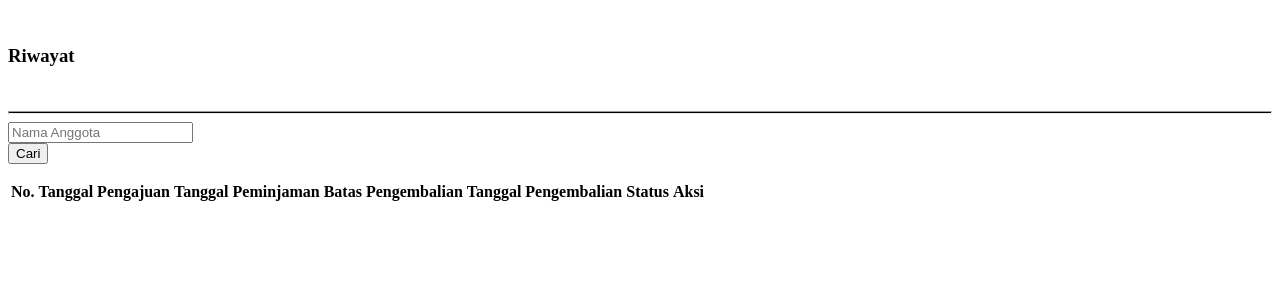
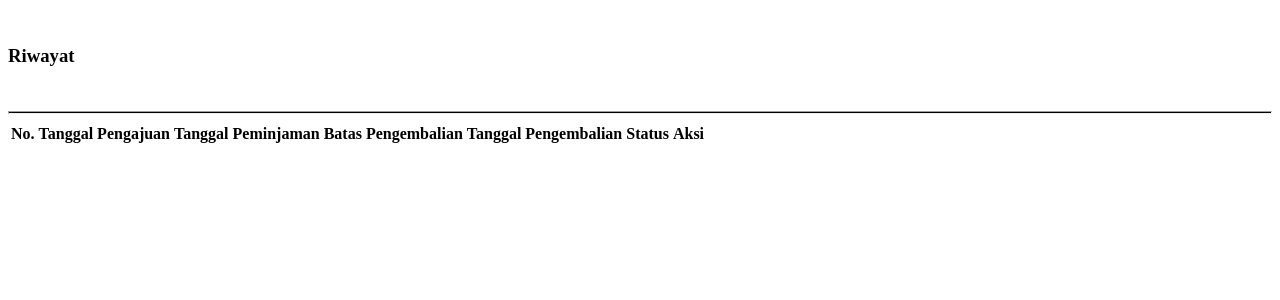
Before and after one commit to CFathurrohman/MANUT_RUANGBACA_TI_2D, a PHP site: page /manut_ruangbaca_ti_2d/views/buku_riwayat/index.php in a window 1280 px wide. Shown: the top 300 px of the page. Run offline with PHP 8.4, Linux system fonts and the light colour scheme; the template is opened without the code that fills it, so the values that code supplies are empty; some libraries are stand-ins or nearby versions.

Commit message:
added shadows on almost every view

```diff
--- a/app/views/buku/read.php
+++ b/app/views/buku/read.php
@@ -14,7 +14,7 @@
                 margin-left: 60vw;
             }
         </style>
-        <div class="card mb-3">
+        <div class="card mb-3 shadow">
           <div class="row g-0" style="height: 70vh;">
                 <div class="col-md-3">
                     <img src="<?= BASEURL; ?>/img/<?= $data['buku']['gambar_buku']; ?>" class="img-fluid rounded-start" alt="...">
@@ -36,8 +36,8 @@
                     </ul>
                     <?php if (isset($_SESSION['level']) && $_SESSION['level'] == 'admin') : ?>
                         <!-- <div class="card-body text-end">
-        <a href="#" class="btn btn-warning col-1">Edit</a>
-    </div> -->
+          <a href="#" class="btn btn-warning col-1">Edit</a>
+         </div> -->
                     <?php elseif (isset($_SESSION['level']) && $_SESSION['level'] == 'anggota') : ?>
                         <div class="pinjamButton">
                             <div class="card-body d-flex justify-content-end">
--- a/app/views/buku_diajukan/index.php
+++ b/app/views/buku_diajukan/index.php
@@ -6,7 +6,7 @@
     <div></div>
 </div>
 <br><br>
-<div class="col mb-3 mx-3">
+<div class="col mb-3 mx-3 shadow">
     <div class="content-title">
         <h3>Daftar Buku Diajukan</h3>
     </div>
--- a/app/views/buku_diajukan/read/index.php
+++ b/app/views/buku_diajukan/read/index.php
@@ -3,7 +3,7 @@
         <br>
         <a href="javascript:history.go(-1)" class="btn btn-primary">Kembali</a>
         <br><br>
-        <div class="card mb-3">
+        <div class="card mb-3 shadow">
 
             <?php foreach ( $data['buku'] as $book): ?>
                 <div class="row g-0">
--- a/app/views/buku_dipinjam/index.php
+++ b/app/views/buku_dipinjam/index.php
@@ -11,7 +11,7 @@
     <h3>Daftar Buku Dipinjam</h3>
 </div>
 <br>
-<div class="row row-cols-md-6 row-cols-2 gx-4 p-5">
+<div class="row row-cols-md-6 row-cols-2 gx-4 p-5 shadow   ">
     <?php foreach ($data['buku'] as $buku) : ?>
         <div class="col mb-3">
             <div style="box-shadow: 0 0.5px 0.5px 0 rgba(0, 0, 0, 0.25);" class="card h-100">
--- a/app/views/buku_dipinjam/read/index.php
+++ b/app/views/buku_dipinjam/read/index.php
@@ -3,7 +3,7 @@
         <br>
         <a href="javascript:history.go(-1)" class="btn btn-primary">Kembali</a>
         <br><br>
-        <div class="card mb-3">
+        <div class="card mb-3 shadow">
 
             <?php foreach ( $data['buku'] as $book): ?>
                 <div class="row g-0">
--- a/app/views/buku_riwayat/index.php
+++ b/app/views/buku_riwayat/index.php
@@ -20,20 +20,8 @@
         </div>
     </div>
 
-    <div class="row mb-3">
-        <div class="col-lg-12 d-flex justify-content-end">
-            <form action="<?= BASEURL; ?>/riwayat/cari" method="post" class="d-flex">
-                <div class="input-group">
-                    <input type="text" class="form-control" placeholder="Nama Anggota" name="keyword" id="keyword" autocomplete="off">
-                    <div class="input-group-append">
-                        <button class="btn btn-outline-secondary" type="submit" id="tombolCari">Cari</button>
-                    </div>
-                </div>
-            </form>
-        </div>
-    </div>
 
-    <div class="table-responsive">
+    <div class="table-responsive shadow">
         <table class="table table-bordered">
             <thead class="thead-white">
                 <tr>
--- a/app/views/buku_riwayat/read/index.php
+++ b/app/views/buku_riwayat/read/index.php
@@ -3,7 +3,7 @@
         <br>
         <a href="javascript:history.go(-1)" class="btn btn-primary">Kembali</a>
         <br><br>
-        <div class="card mb-3">
+        <div class="card mb-3 shadow">
             <?php foreach ( $data['buku'] as $book): ?>
                 <div class="row g-0">
                     <div class="col-md-4">
--- a/app/views/buku_simpan/read/index.php
+++ b/app/views/buku_simpan/read/index.php
@@ -3,7 +3,7 @@
         <br>
         <a href="javascript:history.go(-1)" class="btn btn-primary">Kembali</a>
         <br><br>
-        <div class="card mb-3">
+        <div class="card mb-3 shadow">
             <div class="row g-0">
                 <div class="col-md-4">
                 <td><img src="<?= BASEURL; ?>/img/<?= $data['buku']['gambar_buku']; ?>" class="card-img-top" alt="" style="width: 195px; height: 300px"></td>
--- a/app/views/keranjang/read/index.php
+++ b/app/views/keranjang/read/index.php
@@ -3,7 +3,7 @@
         <br>
         <a href="javascript:history.go(-1)" class="btn btn-primary">Kembali</a>
         <br><br>
-        <div class="card mb-3">
+        <div class="card mb-3 shadow">
             <div class="row g-0">
                 <div class="col-md-4">
                 <td><img src="<?= BASEURL; ?>/img/<?= $data['buku']['gambar_buku']; ?>" class="card-img-top" alt="" style="width: 195px; height: 300px"></td>
```
Also changed, not shown: app/views/buku_simpan/index.php (+4 -4 lines), app/views/keranjang/index.php (+20 -6 lines).
